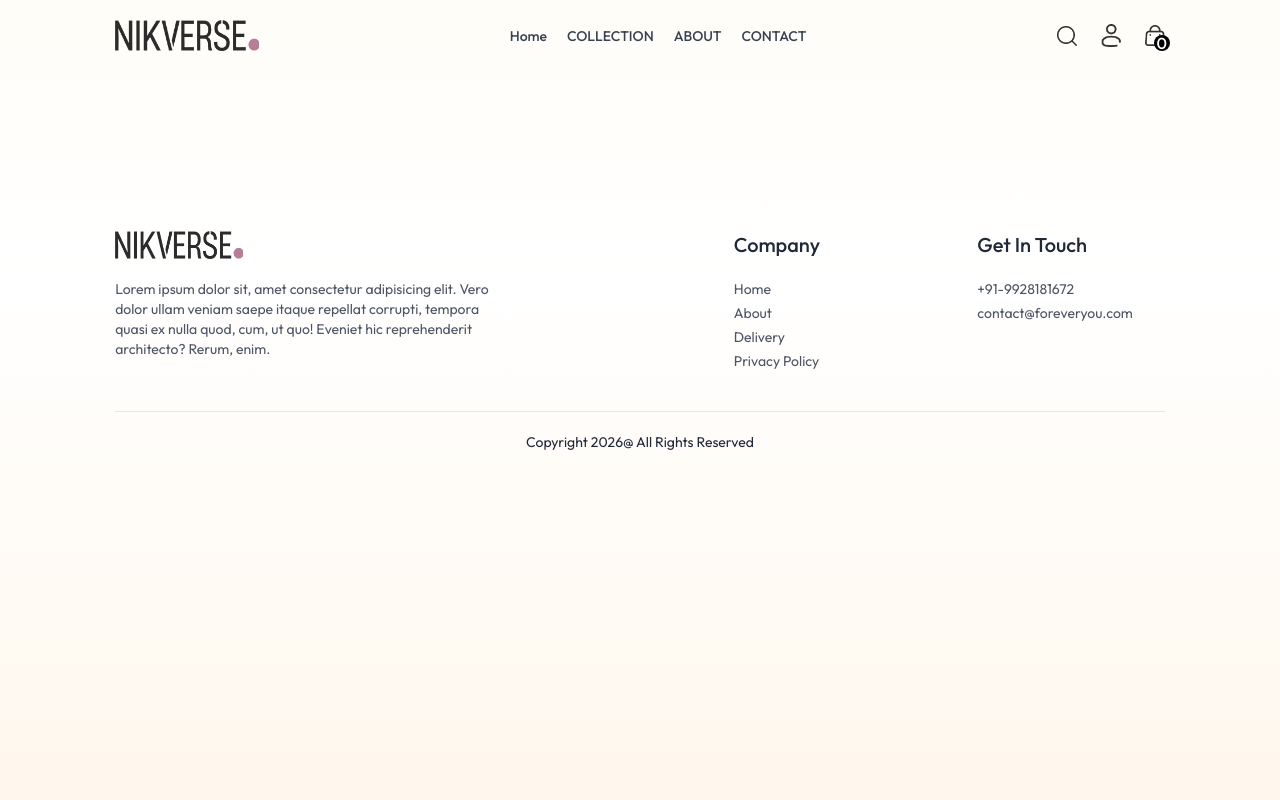
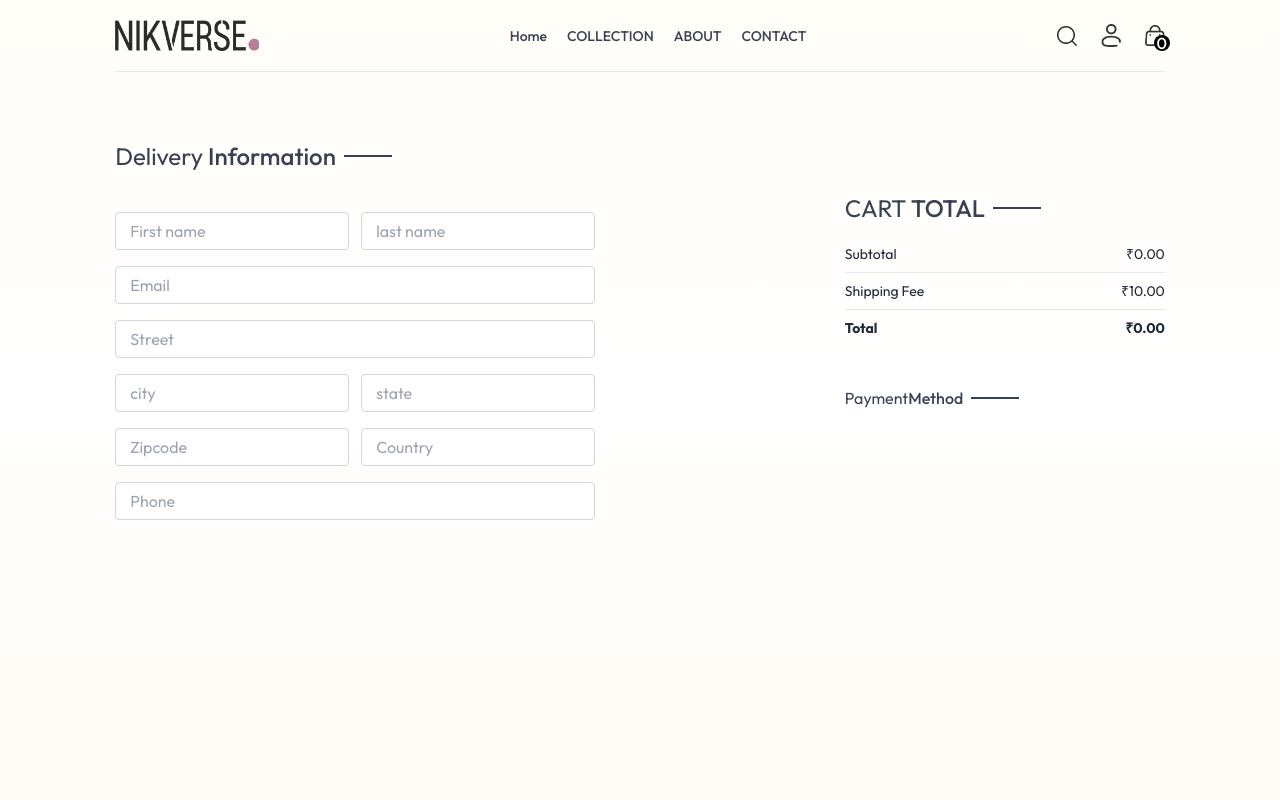
Before and after one commit to NikhilBhatt-dev/E-commerce, a React (Vite) app: page /place-order in a window 1280 px wide. Shown: the top 800 px of the page. Built offline with nearby package versions, Linux system fonts and the light colour scheme.

Commit message:
add devilvery option

```diff
--- a/src/App.jsx
+++ b/src/App.jsx
@@ -42,7 +42,7 @@
       <Route path='/login' element={<Login />} />
       <Route path='/contact' element={<Contact />} />
       <Route path='/cart' element={<Cart />} />
-      <Route path='/placeorder' element={<PlaceOrder />} />
+      <Route path='/place-order' element={<PlaceOrder />} />
       <Route path='/orders' element={<Orders />} />
       <Route path='/product/:productId' element={<Product />} />
     </Routes>
--- /dev/null
+++ b/src/components/CartTotal.jsx
@@ -0,0 +1,35 @@
+import React from 'react'
+import { useContext } from 'react'
+import { ShopContext } from '../context/ShopContext'
+import Title from './Title'
+
+const CartTotal = () => {
+    const {currency,delivery_fee,getCartAmount} = useContext(ShopContext);
+  return (
+    <div className='w-full'>
+        <div className='text-2xl'>
+            <Title text1= {'CART '} text2={'TOTAL'} />
+
+        </div>
+
+    <div className='flex flex-col gap-2 mt-2 text-sm'>
+        <div className='flex justify-between'>
+            <p>Subtotal</p>
+            <p>{currency}{getCartAmount()}.00</p>
+        </div>
+        <hr />
+        <div className='flex justify-between'>
+            <p>Shipping Fee</p>
+            <p>{currency}{delivery_fee}.00</p>
+        </div>
+        <hr />
+        <div className='flex justify-between'>
+            <b>Total</b>
+            <b>{currency}{getCartAmount()  === 0 ? 0 : getCartAmount() + delivery_fee}.00</b>
+        </div>
+    </div>
+    </div>
+  )
+}
+
+export default CartTotal
--- a/src/context/ShopContext.jsx
+++ b/src/context/ShopContext.jsx
@@ -1,6 +1,7 @@
 import { createContext, useState } from "react";
 import { products } from "../assets/assets";
 import { toast } from "react-toastify";
+import { useNavigate } from "react-router-dom";
 
 export const ShopContext = createContext();
 
@@ -12,6 +13,7 @@
     const [search, setSearch] = useState('');
     const [showSearch, setShowSearch] = useState(false);
     const [cartItems,setCartItems ] = useState({});
+    const navigate = useNavigate();
 
 
     const addToCart = async (itemId,size) => {
@@ -64,6 +66,28 @@
 
 
 
+    const getCartAmount =  ()=> {
+
+        let totalAmount = 0;
+        for (const items in cartItems) {
+            let itemInfo = products.find((product) => product._id === items);
+            for(const item in cartItems[items]){
+                try{
+
+                if(cartItems[items][item] > 0){
+                    totalAmount += itemInfo.price * cartItems[items][item];
+                }
+            }catch(err){
+                console.log(err);
+            }
+            }
+
+
+        }
+        return totalAmount;
+
+    }
+
     const value = {
         products,
         currency,
@@ -75,7 +99,9 @@
         cartItems,
         addToCart,
         getCartCount,
-        updateQuantity
+        updateQuantity,
+        getCartAmount,
+        navigate
     };
 
     return (
--- a/src/pages/Cart.jsx
+++ b/src/pages/Cart.jsx
@@ -2,10 +2,14 @@
 import { ShopContext } from '../context/ShopContext'
 import Title from '../components/Title'
 import { assets } from '../assets/assets'
+import { Link, Navigate } from 'react-router-dom'
+import CartTotal from  '../components/CartTotal'
+
+
 
 const Cart = () => {
 
-  const { products, currency, cartItems ,updateQuantity } = useContext(ShopContext)
+  const { products, currency, cartItems ,updateQuantity, navigate } = useContext(ShopContext)
 
   const [cartData, setCartData] = useState([])
 
@@ -92,6 +96,19 @@
 
       </div>
 
+      <div className='flex justify-end my-20'>
+        <div className='w-full sm:w-[450px]'>
+          <CartTotal />
+
+          <div className='w-full text-end'>
+            <button onClick={()=>navigate('/place-order')} className=' bg-black text-white text-sm my-8 px-8 py-3'>
+              Proceed to checkout
+            </button>
+          </div>
+
+        </div>
+      </div>
+
     </div>
   )
 }
--- a/src/pages/PlaceOrder.jsx
+++ b/src/pages/PlaceOrder.jsx
@@ -1,8 +1,75 @@
 import React from 'react'
+import Title from '../components/Title'
+import CartTotal from '../components/CartTotal'
 
 const PlaceOrder = () => {
   return (
-    <div>PlaceOrder</div>
+    <div className='flex flex-col sm:flex-row justify-between gap-4 pt-5 sm:pt-14 min-h-[80vh] border-t'>
+
+       {/* left side */}
+    <div className=' flex flex-col gap-4  w-full sm:max-w-[480px]'>
+      <div className='text-xl sm:text-2xl my-3'>
+        <Title text1={'Delivery '} text2={'Information'} />
+
+      </div>
+      <div className='flex gap-3'>
+
+        <input className='border border-gray-300 rounded py-1.5 px-3.5 w-full' type="text" placeholder='First name' />
+
+          <input className='border border-gray-300 rounded py-1.5 px-3.5 w-full' type="text" placeholder='last name' />
+
+      </div>
+        <input className='border border-gray-300 rounded py-1.5 px-3.5 w-full' type="email" placeholder='Email' />
+
+        <input className='border border-gray-300 rounded py-1.5 px-3.5 w-full' type="text" placeholder='Street' />
+
+
+        <div className='flex gap-3'>
+
+          <input className='border border-gray-300 rounded py-1.5 px-3.5 w-full' type="text" placeholder='city' />
+
+          <input className='border border-gray-300 rounded py-1.5 px-3.5 w-full' type="text" placeholder='state' />
+
+        </div>
+
+
+        <div className='flex gap-3'>
+
+          <input className='border border-gray-300 rounded py-1.5 px-3.5 w-full' type="number" placeholder='Zipcode' />
+
+          <input className='border border-gray-300 rounded py-1.5 px-3.5 w-full' type="text" placeholder='Country' />
+
+        </div>
+
+
+
+
+          <input className='border border-gray-300 rounded py-1.5 px-3.5 w-full' type="number" placeholder='Phone' />
+
+
+         </div>
+          {/* Right side */}
+
+          <div className='mt-8'>
+            <div className='mt-8 min-w-80'>
+             <CartTotal />
+            </div>
+
+        <div className='mt-12'>
+          <Title text1={'Payment'} text2={'Method'} />
+
+          {/* payment method section */}
+
+          <div className='flex gap-3 flex-col lg:flex-row' >
+            <div></div>
+
+          </div>
+        </div>
+
+
+    </div>
+
+   </div>
   )
 }
 
```
